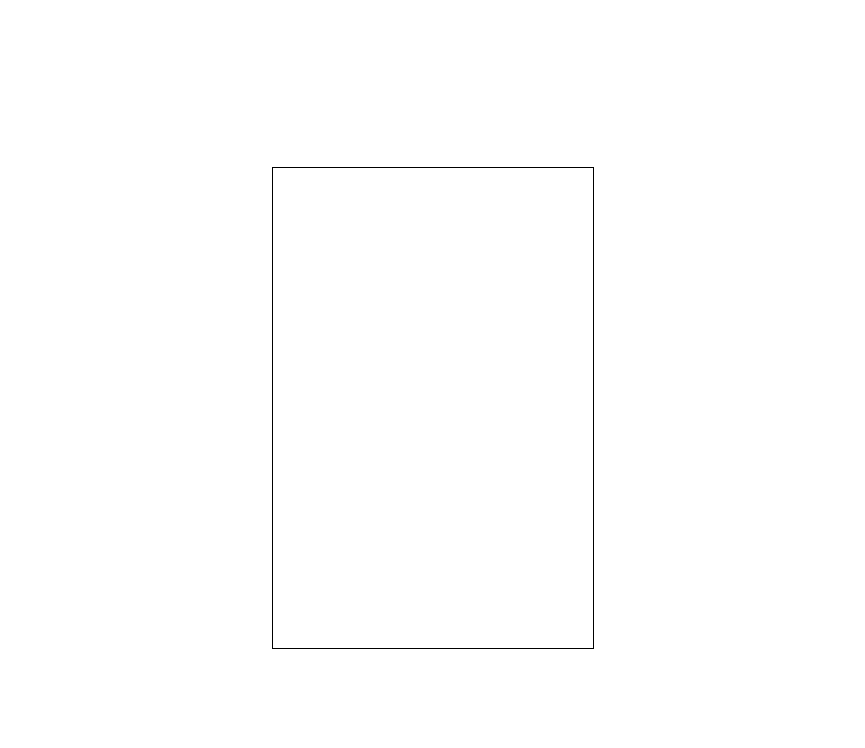
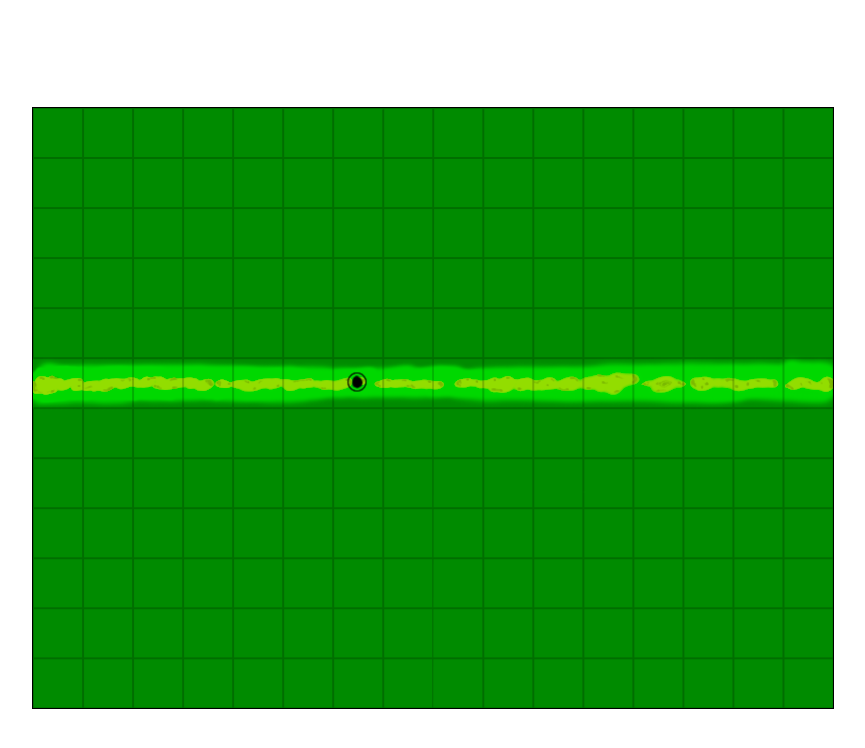
Before and after one commit to arthurcoelho442/Stormcloaks, a plain HTML site: page Home.html in a window 1280 px wide. Shown: the whole page, without its empty margins (207-1072 px from the left). Drawn offline with Linux system fonts and the light colour scheme.

Commit message:
Tropa Andando

```diff
--- a/Home.html
+++ b/Home.html
@@ -1,13 +1,14 @@
-
 <!DOCTYPE html>
 <html lang="en">
+
 <head>
     <meta charset="UTF-8">
     <meta name="viewport" content="width=device-width, initial-scale=1.0">
-    <title>Flappy Bird - DevSoutinho</title>
+    <title>Jogo Javascript</title>
 </head>
+
 <body>
-    <canvas id="game-canvas" width="320" height="480"></canvas>
+    <canvas id="game-canvas" width="800" height="600"></canvas>
     <style>
         body {
           min-height: 100vh;
@@ -21,7 +22,44 @@
           margin: 0 auto;
         }
     </style>
+    <script src="./jogo.js"></script>
+<!-- Code injected by live-server -->
+<script type="text/javascript">
+	// <![CDATA[  <-- For SVG support
+	if ('WebSocket' in window) {
+		(function () {
+			function refreshCSS() {
+				var sheets = [].slice.call(document.getElementsByTagName("link"));
+				var head = document.getElementsByTagName("head")[0];
+				for (var i = 0; i < sheets.length; ++i) {
+					var elem = sheets[i];
+					var parent = elem.parentElement || head;
+					parent.removeChild(elem);
+					var rel = elem.rel;
+					if (elem.href && typeof rel != "string" || rel.length == 0 || rel.toLowerCase() == "stylesheet") {
+						var url = elem.href.replace(/(&|\?)_cacheOverride=\d+/, '');
+						elem.href = url + (url.indexOf('?') >= 0 ? '&' : '?') + '_cacheOverride=' + (new Date().valueOf());
+					}
+					parent.appendChild(elem);
+				}
+			}
+			var protocol = window.location.protocol === 'http:' ? 'ws://' : 'wss://';
+			var address = protocol + window.location.host + window.location.pathname + '/ws';
+			var socket = new WebSocket(address);
+			socket.onmessage = function (msg) {
+				if (msg.data == 'reload') window.location.reload();
+				else if (msg.data == 'refreshcss') refreshCSS();
+			};
+			if (sessionStorage && !sessionStorage.getItem('IsThisFirstTime_Log_From_LiveServer')) {
+				console.log('Live reload enabled.');
+				sessionStorage.setItem('IsThisFirstTime_Log_From_LiveServer', true);
+			}
+		})();
+	}
+	else {
+		console.error('Upgrade your browser. This Browser is NOT supported WebSocket for Live-Reloading.');
+	}
+	// ]]>
+</script></body>
 
-    <script src="./jogo.js"></script>
-</body>
 </html>
--- a/jogo.js
+++ b/jogo.js
@@ -0,0 +1,63 @@
+console.log("[DevArthur] Tower Defender");
+
+const mapaTeste = new Image();
+mapaTeste.src = '/Imagens/./Test_map_grid.png';
+const imgTropa  = new Image();
+imgTropa.src = '/Imagens/./Enemy_test.png';
+
+const canvas = document.querySelector("canvas");
+const contexto = canvas.getContext("2d");
+
+//Fundo
+const fundo = {
+    spriteX: 0,
+    spriteY: 0,
+    altura: 600,
+    largura: 800,
+    xFundo: 0,
+    yFundo: 0,
+    desenha(){
+        contexto.drawImage(
+            mapaTeste, // Imagem
+            fundo.spriteX, fundo.spriteY, // Sprite x e Y
+            fundo.largura, fundo.altura, // Tamanho a ser recortado da imagem
+            fundo.xFundo, fundo.yFundo, // Local que sera colocado
+            fundo.largura, fundo.altura, // proporção a ser printado no canva
+        );
+    }
+}
+
+//Tropa
+const tropa = {
+    spriteX: 0,
+    spriteY: 0,
+    altura: 23,
+    largura: 23,
+    xTropa: 12.5,
+    yTropa: 262.5,
+    atualiza() {
+        tropa.xTropa++;
+    },
+    desenha() {
+        contexto.drawImage(
+            imgTropa, // Imagem
+            tropa.spriteX, tropa.spriteY, // Sprite x e Y
+            tropa.largura, tropa.altura, // Tamanho a ser recortado da imagem
+            tropa.xTropa, tropa.yTropa, // Local que sera colocado
+            tropa.largura, tropa.altura, // proporção a ser printado no canva
+        );
+    }
+}
+
+
+
+function loop() {
+    fundo.desenha();
+
+    tropa.desenha();
+    tropa.atualiza();
+
+    requestAnimationFrame(loop);
+}
+
+loop();
```
Also changed, not shown: Imagens/Enemy_test.png (added), Imagens/Test_map_grid.png (added).
